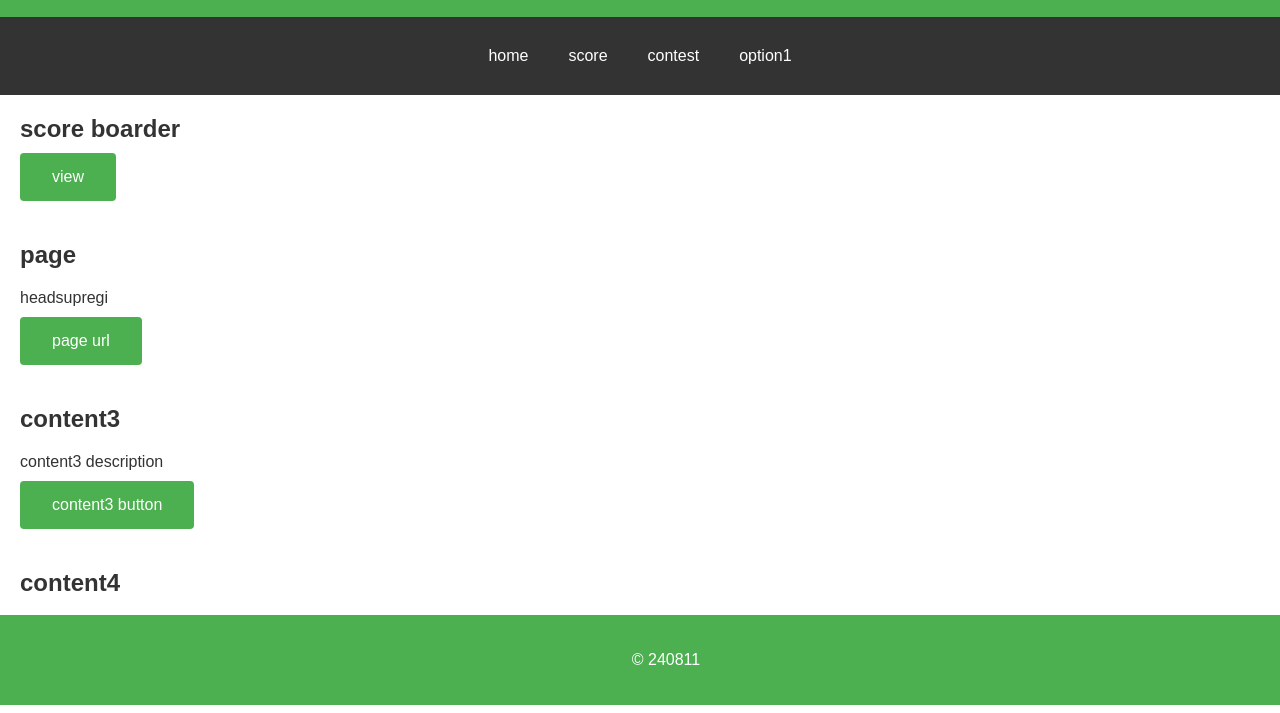
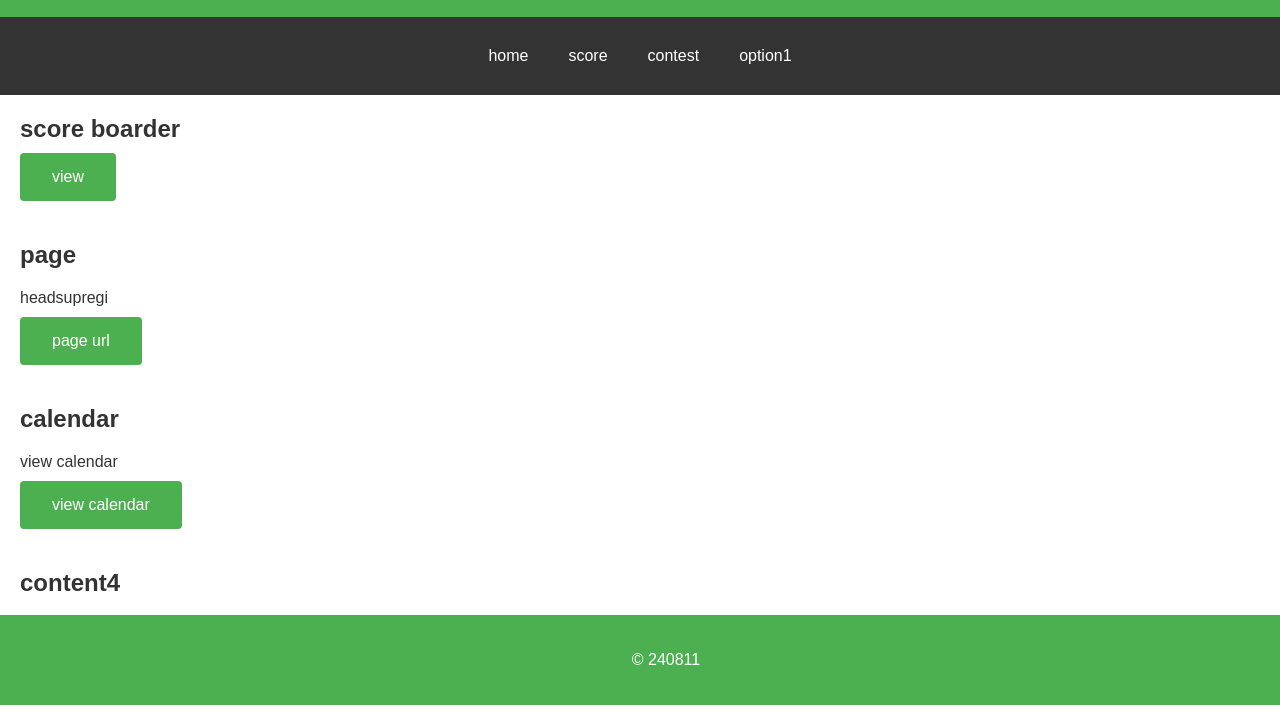
Before and after one commit to hynjn97/test, a website: page index.html in a window 1280 px wide. Shown: the part 95-808 px from the top of the page. Drawn offline with Linux system fonts and the light colour scheme.

Commit message:
add calendar

```diff
--- a/index.html
+++ b/index.html
@@ -112,11 +112,11 @@
             </div>
         </div>
 
-        <div class = "content">
-            <h2>content3</h2>
-            <p>content3 description</p>
+        <div class = "calendar" , id="calendarView">
+            <h2>calendar</h2>
+            <p>view calendar</p>
             <div class="section-buttons">
-                <button onclick="document.getElementById('contact').scrollIntoView()">content3 button</button>
+                <button onclick="document.getElementById('contact').scrollIntoView()">view calendar</button>
             </div>
         </div>
 
@@ -142,6 +142,10 @@
         function navigateToPage() {
             window.location.href = "https://www.headsupregi.com/headsupregi/php/main.php";
         }
+
+        document.getElementById('calendarView').addEventListener('click', () => {
+            window.location.href = '/calendar';
+        });
     </script>
 
 </body>
```
